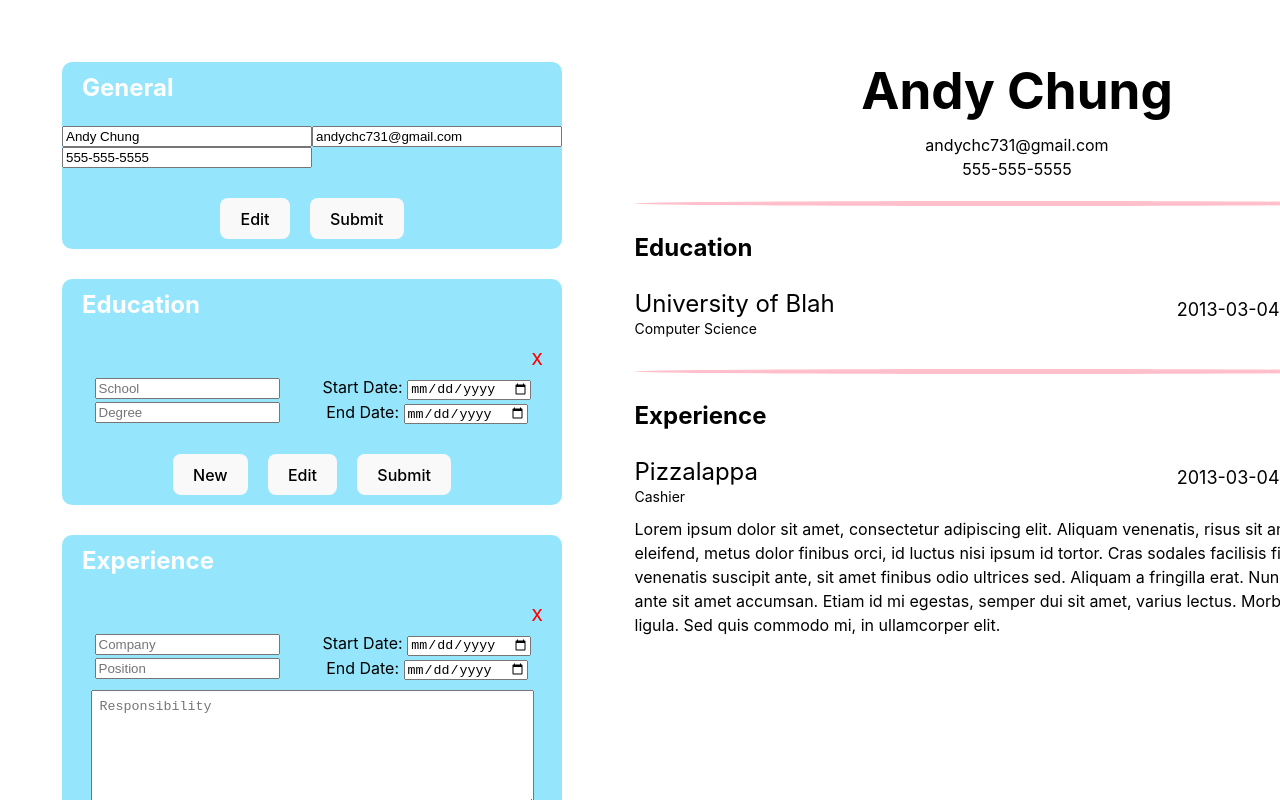
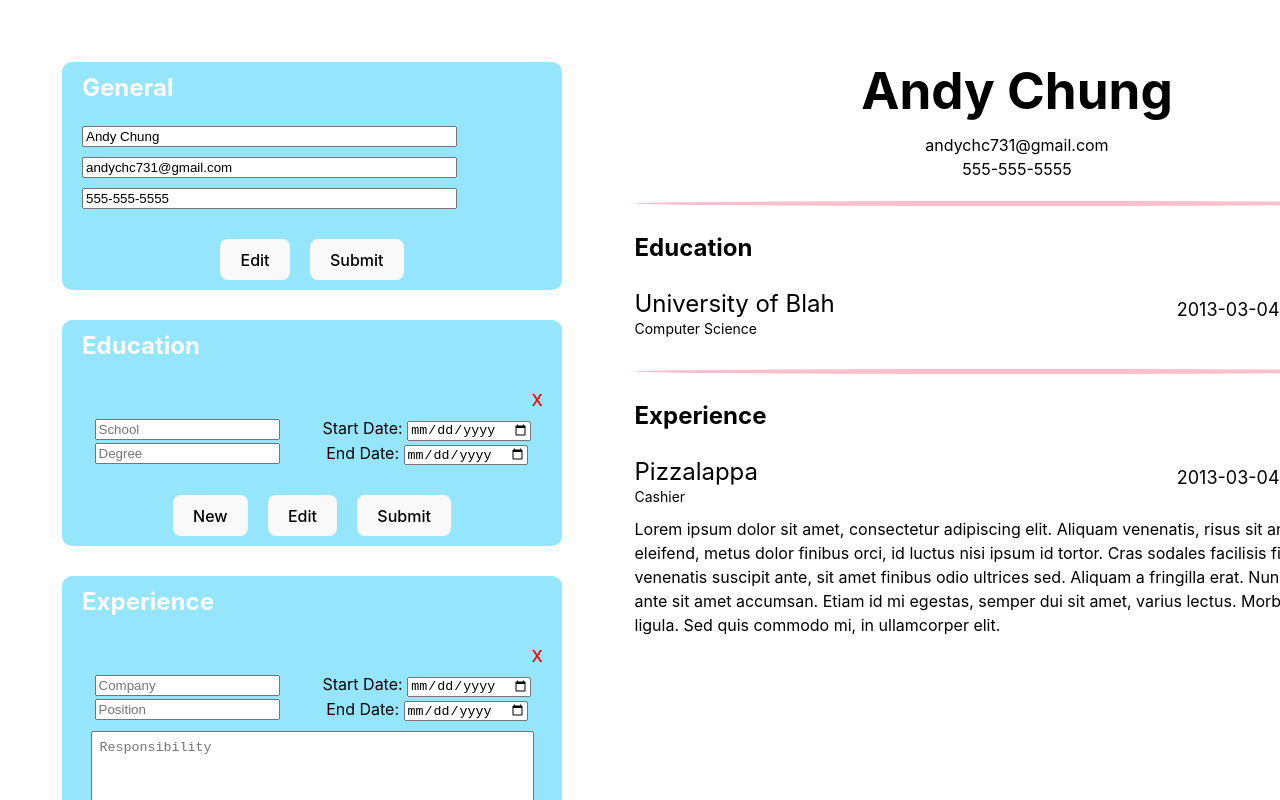
Before and after one commit to Andyc731/cv_app, a React (Vite) app: page / in a window 1280 px wide. Shown: the top 800 px of the page. Built offline with nearby package versions, Linux system fonts and the light colour scheme.

Commit message:
Add style to general container

```diff
--- a/src/App.css
+++ b/src/App.css
@@ -162,3 +162,12 @@ button {
   justify-self: end;
   background-color: transparent;
 }
+
+.general {
+  display: flex;
+  flex-direction: column;
+  max-width: 75%;
+  padding: 20px;
+  gap: 10px;
+  margin: -20px 0px 0px 0px;
+}
```
